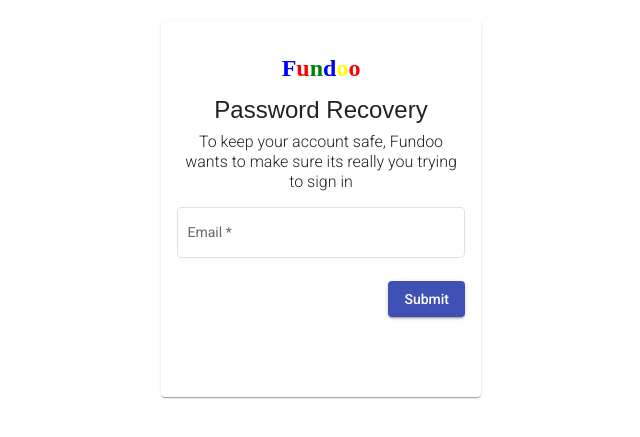
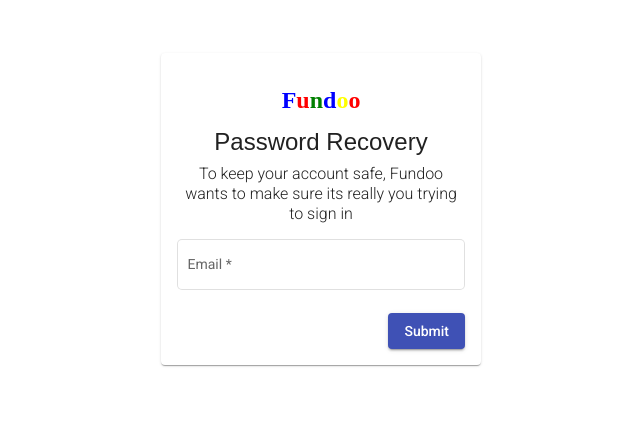
Before and after one commit to Roopa101/Fundoonotes, an Angular app: page /forget in a window 1280 px wide. Shown: the part 191-628 px from the top of the page, without its empty margins (319-959 px from the left). Built offline with nearby package versions, Linux system fonts and the light colour scheme.

Commit message:
Modfied:Forget password and reset password degign

```diff
--- a/src/app/components/forget/forget.component.html
+++ b/src/app/components/forget/forget.component.html
@@ -34,14 +34,6 @@
                     <button routerLink='/reset' mat-raised-button color="primary">Submit</button>
                 </div>
 
-
-                            <mat-card-actions align="end">
-                                <mat-card-actions align="end">
-                                </mat-card-actions>
-                            </mat-card-actions>
-
-
-
             </form1>
         </form>
 
--- a/src/app/components/reset/reset.component.html
+++ b/src/app/components/reset/reset.component.html
@@ -43,10 +43,7 @@
                 <button mat-raised-button color="primary" >Reset</button>
             </div>
 
-                                    <mat-card-actions align="end">
-                                        <mat-card-actions align="end">
-                                    </mat-card-actions>
-                                </mat-card-actions>
+
 
         </form1>
         </form>
```
